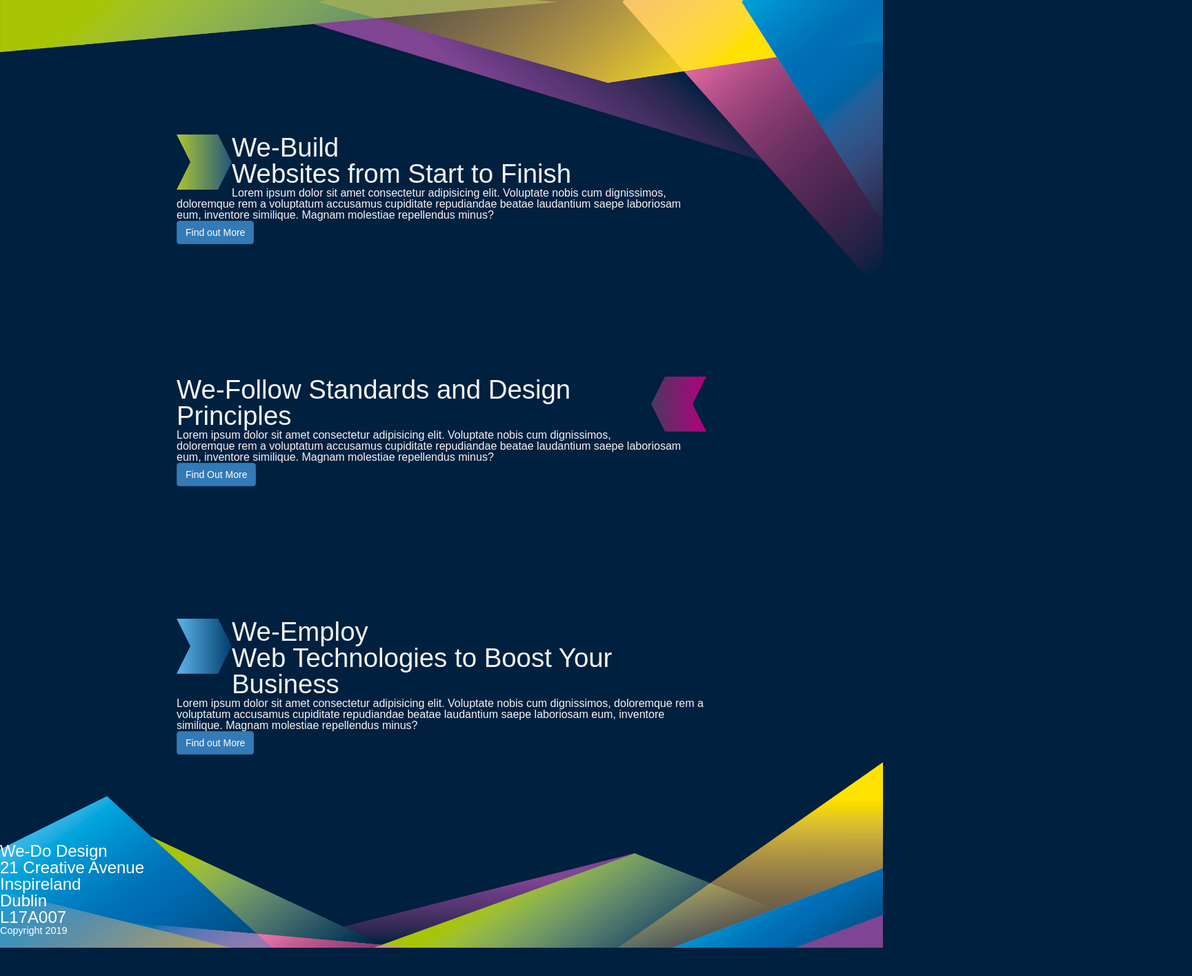
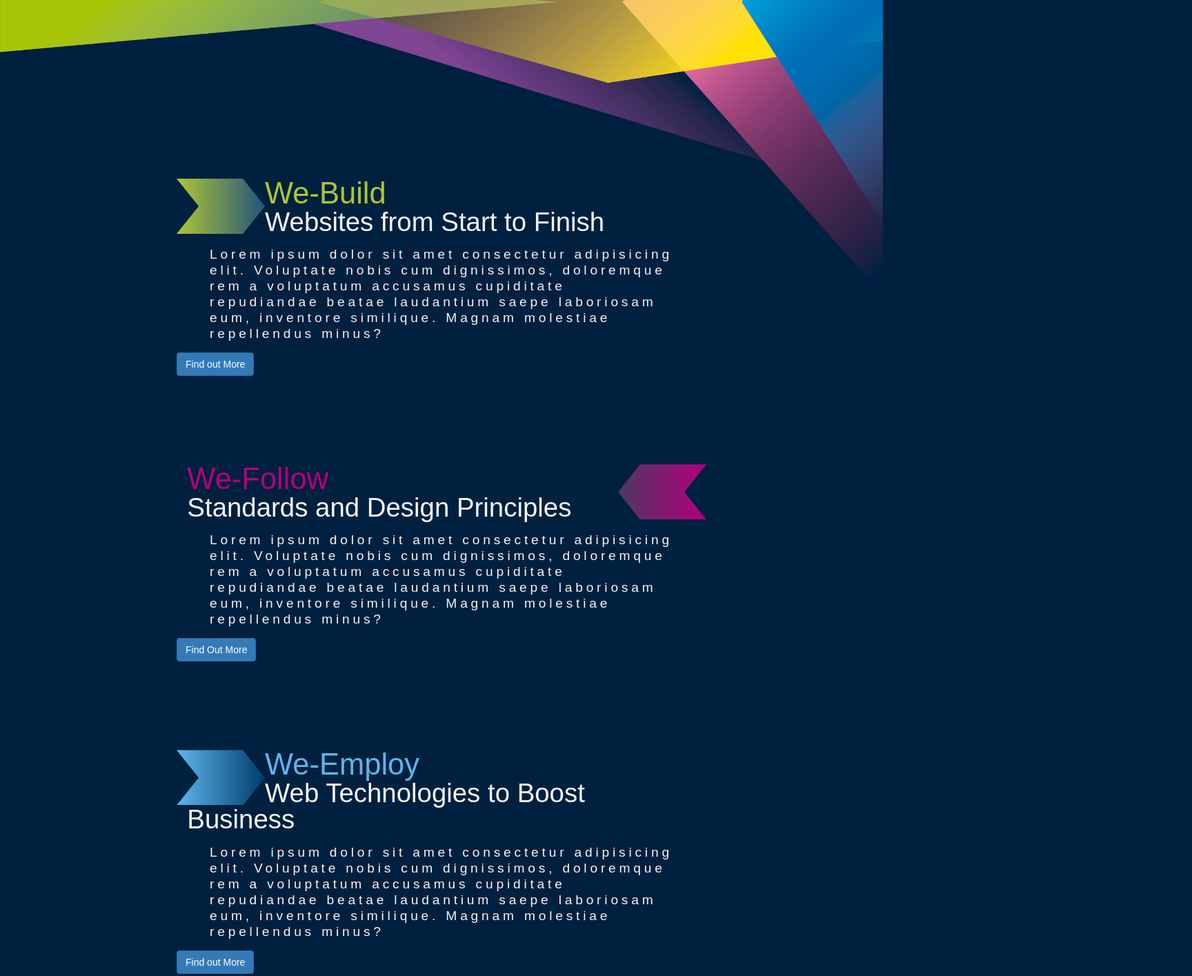
Before and after one commit to SuperOffca/WebDev_Assignment, a plain HTML site: page index.html in a window 1280 px wide. Shown: the part 797-2212 px from the top of the page at 69% size, 1728 px wide, since content can reach past the window. Before the commit the page ends 2171 px from the top, so only its background shows below. Drawn offline with nearby package versions, Linux system fonts and the light colour scheme; a script that the page names is missing; a web font is replaced by a local one.

Commit message:
More styling of home page content.

```diff
--- a/index.html
+++ b/index.html
@@ -46,28 +46,28 @@
     </div>
 
     <div class="info_content full_width float_clear">
-        <section class="teaser_section">
+        <section class="teaser_section teaser_section_1_style">
             <div class="box"></div>
             <header class="teaser_header">
-                <h2>We-Build</br> Websites from Start to Finish</h2>
+                <h2 class="box_heading"><span class="heading_1">We-Build</span></br> Websites from Start to Finish</h2>
             </header>
                 <p>Lorem ipsum dolor sit amet consectetur adipisicing elit. Voluptate nobis cum dignissimos, doloremque rem a voluptatum accusamus cupiditate repudiandae beatae laudantium saepe laboriosam eum, inventore similique. Magnam molestiae repellendus minus?</p>
                 <a class="btn btn-primary" href="#" role="button">Find out More</a>
         </section>
 
-        <section class="teaser_section">
+        <section class="teaser_section teaser_section_2_style">
             <div class="box2"></div>
             <header class="teaser_header">
-                <h2>We-Follow Standards and Design Principles</h2>
+                <h2><span class="heading_2">We-Follow</span></br> Standards and Design Principles</h2>
             </header>
                 <p>Lorem ipsum dolor sit amet consectetur adipisicing elit. Voluptate nobis cum dignissimos, doloremque rem a voluptatum accusamus cupiditate repudiandae beatae laudantium saepe laboriosam eum, inventore similique. Magnam molestiae repellendus minus?</p>
                 <a class="btn btn-primary" href="#" role="button">Find Out More</a>
         </section>
 
-        <section class="teaser_section">
+        <section class="teaser_section teaser_section_3_style">
             <div class="box3"></div>
             <header class="teaser_header">
-                <h2>We-Employ</br> Web Technologies to Boost Your Business</h2>
+                <h2><span class="heading_3">We-Employ</span></br> Web Technologies to Boost Business</h2>
             </header>
                 <p>Lorem ipsum dolor sit amet consectetur adipisicing elit. Voluptate nobis cum dignissimos, doloremque rem a voluptatum accusamus cupiditate repudiandae beatae laudantium saepe laboriosam eum, inventore similique. Magnam molestiae repellendus minus?</p>
                 <a class="btn btn-primary" href="#" role="button">Find out More</a>
--- a/style.css
+++ b/style.css
@@ -4,7 +4,9 @@ background color: #00203f;
 subtitle color: #ffe300;
 
 fonts:
+heading
 font-family: 'Aclonica', sans-serif;
+standard
 font-family: 'Mukta Malar', sans-serif;
 */
 
@@ -63,7 +65,6 @@ nav {
     width: 100vw;
     position: fixed;
     z-index: 3;
-    background-color: transparent;
 }
 
 li {
@@ -106,14 +107,27 @@ h1 {
 
 .teaser_section {
     width: 60%;
-    padding-top: 15%;
     position: relative;
     z-index: 2;
     left: 20%;
 }
 
+.teaser_section_1_style {
+    padding-top: 20%;
+}
+
+.teaser_section_2_style{
+    padding-top: 10%;
+
+}
+
+.teaser_section_3_style {
+    padding: 10% 0;
+
+}
+
 .box {
-    width: 10vh;
+    width: 10vw;
     height: 10vh;
     clip-path: polygon(75% 0%, 100% 50%, 75% 100%, 0% 100%, 25% 50%, 0% 0%);
     float: left;
@@ -121,7 +135,7 @@ h1 {
 }
 
 .box2 {
-    width: 10vh;
+    width: 10vw;
     height: 10vh;
     clip-path: polygon(100% 0%, 75% 50%, 100% 100%, 25% 100%, 0% 50%, 25% 0%);
     float: right;
@@ -129,25 +143,43 @@ h1 {
 }
 
 .box3 {
-    width: 10vh;
+    width: 10vw;
     height: 10vh;
     clip-path: polygon(75% 0%, 100% 50%, 75% 100%, 0% 100%, 25% 50%, 0% 0%);
     float: left;
     background-image: linear-gradient(to right, #5EB5EB, rgba(0, 112, 182, 0.37));
 }
 
+header {
+    padding: 0 2%;
+}
+/*---------------------- text */
+    h2{
+        font-size: 3vw;
+     }
 
-/*---------------------- text */
-h2{
-    font-size: 3vw;
-}
+    p{
+        font-size: 1.5vw;
+        letter-spacing: .3rem;
+        line-height: 1.2em;
+        padding: 1rem 3rem;
+    }
 
+    span {
+        font-family: 'Aclonica', sans-serif;
+        font-size: 3.4vw;
+   }
+   .heading_1{
+    color: #AEC534;
+   }
 
+   .heading_2{
+    color: #B3007B;
+   }
 
-/* .info_content section:nth-child(2){
-    right: 20%;
-} */
-
+   .heading_3{
+    color: #5EB5EB;
+   }
 /* Footer */
 .footer_container {
     height: 35vh;
@@ -158,14 +190,17 @@ h2{
 }
 
 details {
+    padding-top: 1%;
     font-size: 0.9rem;
     position: relative;
-    float: right;
+    left: 35%;
 }
 
 address {
-    padding-top: 10%;
+    padding-top: 5%;
     font-size: 1.5rem;
+    position: relative;
+    left: 35%;
 }
 
 
```
